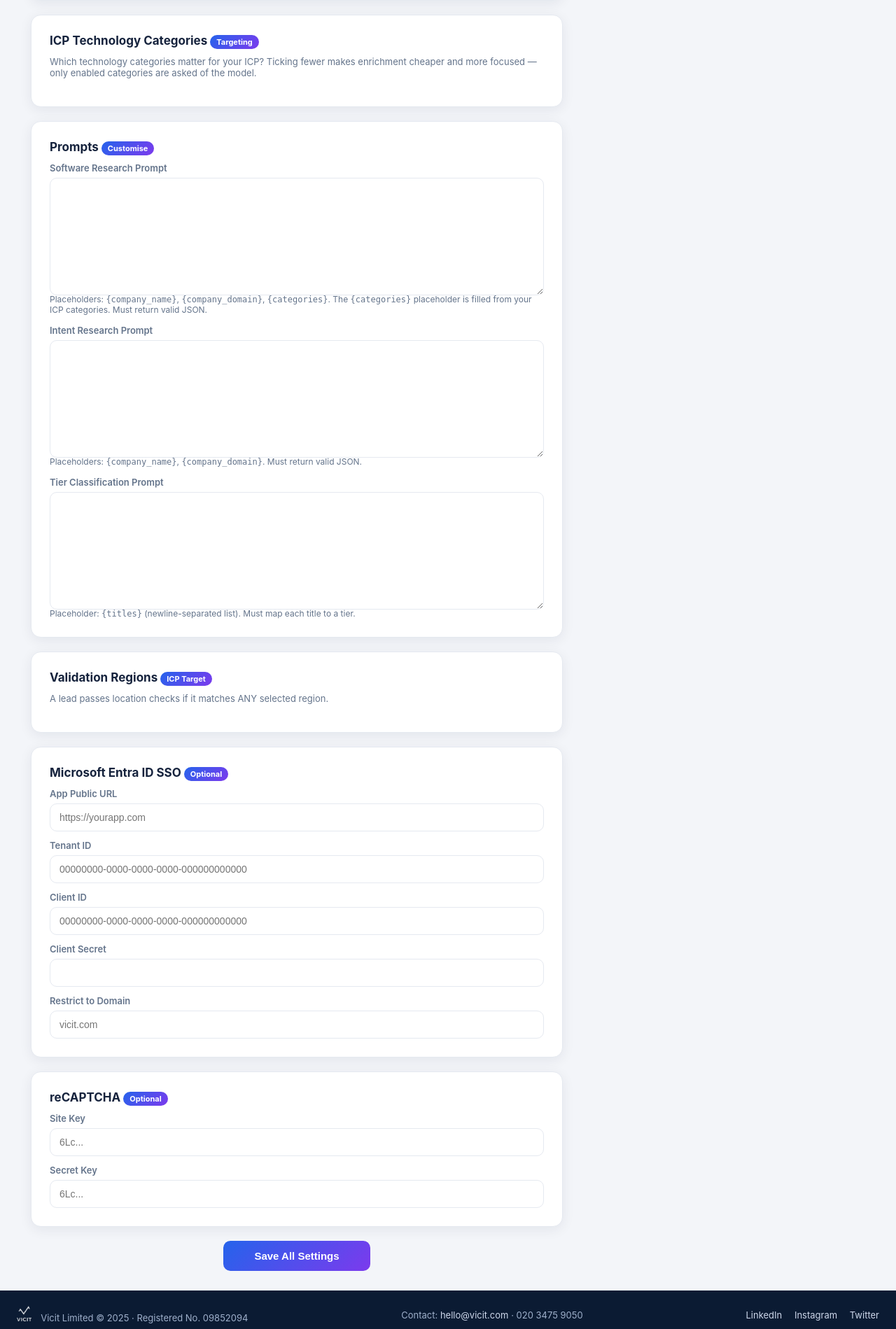
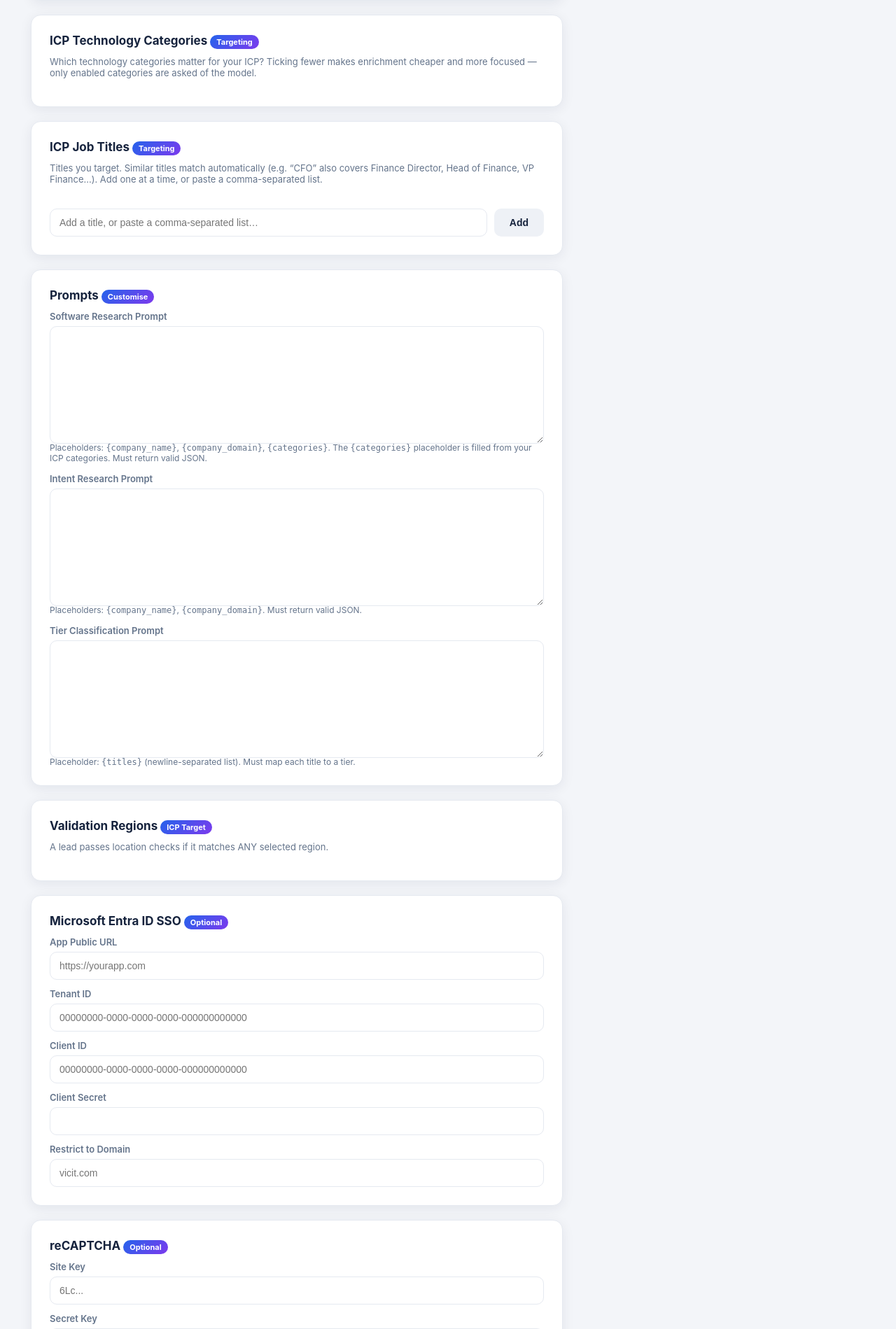
Before and after one commit to synester-black/csv-enricher, a Flask app: template templates/settings.html in a window 1280 px wide. Shown: the part 512-2411 px from the top of the page at 70% size. Run offline with Flask 3, Linux system fonts and the light colour scheme; the template is opened without the code that fills it, so the values that code supplies are empty; some libraries are stand-ins or nearby versions.

Commit message:
Settings: multi-select ICP job titles (chips + comma paste) driving similar-title filtering
- settings UI: ICP Job Titles chip input with autocomplete; supports add-one and comma/newline-separated paste
- app.py: parse/save session icp_titles, pass into validation
- db.py: expand_titles() / title_in_icp() for Apollo-style similar-title matching
- validate_row_deterministic: use configured ICP titles when set, else built-in finance keywords

```diff
--- a/app.py
+++ b/app.py
@@ -257,6 +257,17 @@ def settings():
         session['recaptcha_secret_key'] = request.form.get('recaptcha_secret_key', '')
         session['validation_regions'] = ','.join(request.form.getlist('validation_regions')) or 'uk'
         session['software_categories'] = request.form.getlist('software_categories') or DEFAULT_SOFTWARE_CATEGORIES
+        # ICP job titles: accept multiple values and comma/newline separated pastes
+        raw_titles = []
+        for chunk in request.form.getlist('icp_titles'):
+            raw_titles += re.split(r'[,\n;]', chunk)
+        seen, icp_titles = set(), []
+        for t in raw_titles:
+            t = t.strip()
+            if t and t.lower() not in seen:
+                seen.add(t.lower())
+                icp_titles.append(t)
+        session['icp_titles'] = icp_titles
         flash('Settings saved', 'success')
         _init_microsoft_oauth()  # Re-init with new values
         return redirect(url_for('settings'))
@@ -264,6 +275,7 @@ def settings():
     ip = session.get('intent_prompt', INTENT_PROMPT)
     tp = session.get('tier_prompt', TIER_PROMPT)
     active = session.get('software_categories', DEFAULT_SOFTWARE_CATEGORIES)
+    icp_titles = session.get('icp_titles', [])
     return render_template('settings.html',
         ollama_url=session.get('ollama_url', OLLAMA_BASE_URL),
         ollama_model=session.get('ollama_model', OLLAMA_MODEL),
@@ -279,7 +291,8 @@ def settings():
         validation_regions=session.get('validation_regions', 'uk'),
         regions=REGIONS,
         software_categories=active,
-        category_guidance=CATEGORY_GUIDANCE, active='settings')
+        category_guidance=CATEGORY_GUIDANCE, active='settings',
+        icp_titles=icp_titles, common_titles=dbstore.COMMON_JOB_TITLES)
 
 # ---------------------------------------------------------------------------
 # Routes – Upload
@@ -411,6 +424,7 @@ def mapping(task_id):
             'validation_regions': session.get('validation_regions', 'uk'),
             'software_categories': session.get('software_categories',
                                                DEFAULT_SOFTWARE_CATEGORIES),
+            'icp_titles': session.get('icp_titles', []),
         }
 
         threading.Thread(
@@ -1033,7 +1047,7 @@ def get_company_domain(company):
     slug = company.lower().replace(' ', '').replace("'", '').replace('&', 'and')
     return f'{slug}.com'
 
-def validate_row_deterministic(row_dict, regions=None):
+def validate_row_deterministic(row_dict, regions=None, icp_titles=None):
     """Run Prompt 3 logic deterministically (much faster than LLM)."""
     if regions is None:
         regions = ['uk']
@@ -1095,13 +1109,19 @@ def validate_row_deterministic(row_dict, regions=None):
             first_rc = REGIONS.get(regions[0], REGIONS['uk'])
             country_issues.append(first_rc['country_issue'])
 
-    # ICP check
-    icp_kw = ['finance','fp&a','financial planning','commercial finance','business intelligence',
-              'finance systems','corporate performance','epm','planning','reporting',
-              'controlling','transformation','financial control','cfo','chief financial',
-              'accounting','treasury','audit']
-    if title and not any(k in title.lower() for k in icp_kw):
-        issues.append('Outside ICP')
+    # ICP check — use configured ICP job titles (with similar-title expansion)
+    # when present, otherwise fall back to the built-in finance keyword list.
+    if title:
+        if icp_titles:
+            if not dbstore.title_in_icp(title, icp_titles):
+                issues.append('Outside ICP')
+        else:
+            icp_kw = ['finance','fp&a','financial planning','commercial finance','business intelligence',
+                      'finance systems','corporate performance','epm','planning','reporting',
+                      'controlling','transformation','financial control','cfo','chief financial',
+                      'accounting','treasury','audit']
+            if not any(k in title.lower() for k in icp_kw):
+                issues.append('Outside ICP')
 
     # Tier
     tier = classify_tier_deterministic(title) if title else 'Unknown'
@@ -1188,6 +1208,7 @@ def process_csv(task_id, input_path, ollama_cfg=None, column_map=None,
     active_cats = [k for k in (ollama_cfg.get('software_categories')
                                or DEFAULT_SOFTWARE_CATEGORIES)
                    if k in CATEGORY_GUIDANCE] or DEFAULT_SOFTWARE_CATEGORIES
+    icp_titles = ollama_cfg.get('icp_titles') or []
 
     try:
         # Read input (CSV, XLSX or XLS)
@@ -1405,7 +1426,7 @@ def process_csv(task_id, input_path, ollama_cfg=None, column_map=None,
                 'company': company,
                 'country': row[col_map.get('country', 0)] if col_map.get('country', 0) < len(row) else '',
             }
-            v_result = validate_row_deterministic(rd, validation_regions)
+            v_result = validate_row_deterministic(rd, validation_regions, icp_titles)
 
             # Use LLM-classified tier when available, fall back to deterministic
             title_val = rd.get('title', '')
--- a/db.py
+++ b/db.py
@@ -548,6 +548,25 @@ COMMON_JOB_TITLES = sorted({
 })
 
 
+def expand_titles(titles):
+    """Expand a list of titles into the full set of similar-title variants."""
+    out = set()
+    for t in titles or []:
+        out.update(_title_variants(t))
+    return out
+
+
+def title_in_icp(title, icp_titles):
+    """True if ``title`` matches any configured ICP title (with similar titles)."""
+    if not title or not icp_titles:
+        return False
+    t = title.strip().lower()
+    for v in expand_titles(icp_titles):
+        if v and (v in t or t in v):
+            return True
+    return False
+
+
 def search_companies(q='', industry='', category='', location='', partner='',
                      title='', page=1, per_page=50, org_id=None):
     """Search companies by text / filters. Returns (rows, total)."""
--- a/templates/settings.html
+++ b/templates/settings.html
@@ -35,6 +35,24 @@
         </label>
         {% endfor %}
       </div>
+    </div>
+
+    <div class="card" style="margin-bottom:20px;">
+      <h2 style="font-size:17px;margin-bottom:12px;">ICP Job Titles <span class="badge">Targeting</span></h2>
+      <p style="font-size:13px;color:var(--muted);margin-bottom:14px;">
+        Titles you target. Similar titles match automatically (e.g. “CFO” also covers Finance Director, Head of Finance, VP Finance…).
+        Add one at a time, or paste a comma-separated list.
+      </p>
+      <div id="icp-chips" style="display:flex;flex-wrap:wrap;gap:8px;margin-bottom:12px;min-height:8px;"></div>
+      <div style="display:flex;gap:10px;">
+        <input id="icp-input" list="icp-title-list" style="flex:1;"
+               placeholder="Add a title, or paste a comma-separated list…">
+        <button type="button" id="icp-add" class="btn btn-ghost">Add</button>
+      </div>
+      <datalist id="icp-title-list">
+        {% for t in common_titles %}<option value="{{ t }}"></option>{% endfor %}
+      </datalist>
+      <div id="icp-hidden"></div>
     </div>
 
     <div class="card" style="margin-bottom:20px;">
@@ -121,5 +139,50 @@
     }
     document.getElementById('refresh-models').addEventListener('click', loadModels);
     loadModels();
+
+    // --- ICP job titles (chips + comma-separated paste) ---
+    let icpTitles = {{ icp_titles|tojson }};
+    const chips = document.getElementById('icp-chips');
+    const hidden = document.getElementById('icp-hidden');
+    function renderIcp() {
+      chips.innerHTML = '';
+      hidden.innerHTML = '';
+      icpTitles.forEach((t, i) => {
+        const chip = document.createElement('span');
+        chip.className = 'pill';
+        chip.style.display = 'inline-flex';
+        chip.style.alignItems = 'center';
+        chip.style.gap = '6px';
+        chip.textContent = t;
+        const x = document.createElement('a');
+        x.textContent = '×';
+        x.href = '#';
+        x.style.color = 'var(--err)';
+        x.style.fontWeight = '700';
+        x.onclick = (e) => { e.preventDefault(); icpTitles.splice(i, 1); renderIcp(); };
+        chip.appendChild(x);
+        chips.appendChild(chip);
+        const h = document.createElement('input');
+        h.type = 'hidden'; h.name = 'icp_titles'; h.value = t;
+        hidden.appendChild(h);
+      });
+    }
+    function addTitles(text) {
+      text.split(/[,\n;]/).forEach(part => {
+        const t = part.trim();
+        if (t && !icpTitles.some(x => x.toLowerCase() === t.toLowerCase())) icpTitles.push(t);
+      });
+      renderIcp();
+    }
+    const icpInput = document.getElementById('icp-input');
+    document.getElementById('icp-add').addEventListener('click', () => { addTitles(icpInput.value); icpInput.value = ''; });
+    icpInput.addEventListener('keydown', e => {
+      if (e.key === 'Enter') { e.preventDefault(); addTitles(icpInput.value); icpInput.value = ''; }
+    });
+    icpInput.addEventListener('paste', e => {
+      const txt = (e.clipboardData || window.clipboardData).getData('text');
+      if (txt && /[,\n;]/.test(txt)) { e.preventDefault(); addTitles(txt); }
+    });
+    renderIcp();
   </script>
 {% endblock %}
```
